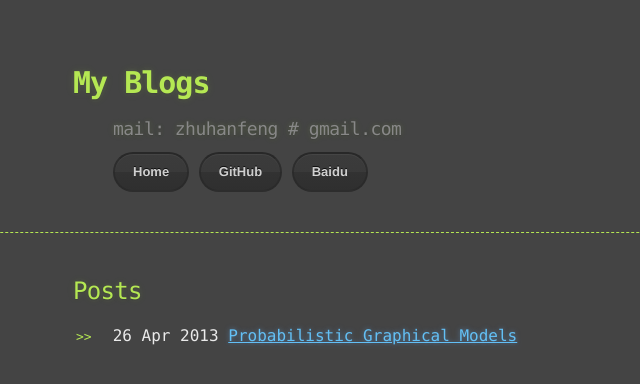
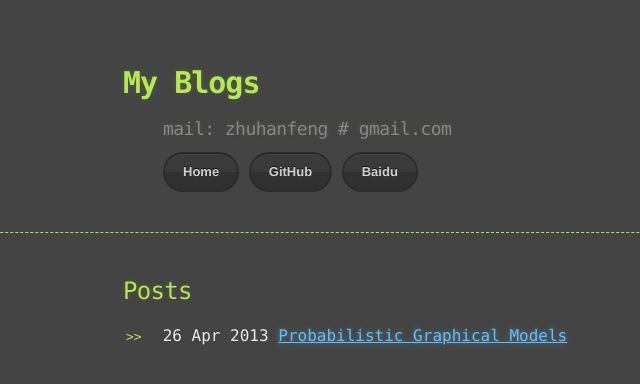
Before and after one commit to mlnotes/mlnotes.github.com, a Jekyll site: the page built from index.html, in a window 1280 px wide. Shown: the top 384 px of the page, without its empty margins (160-800 px from the left). Built offline with Jekyll 4.4.1, drawn with Linux system fonts in a browser that asks for light colours; comment, search, counter and statistics services are not loaded.

Commit message:
container width

```diff
--- a/css/jekyll.css
+++ b/css/jekyll.css
@@ -250,7 +250,7 @@ a {
 
 @media screen and (min-width: 914px) {
     .container {
-        width: 814px;
+        width: 714px;
         margin:0 auto;
     }
 }
```
